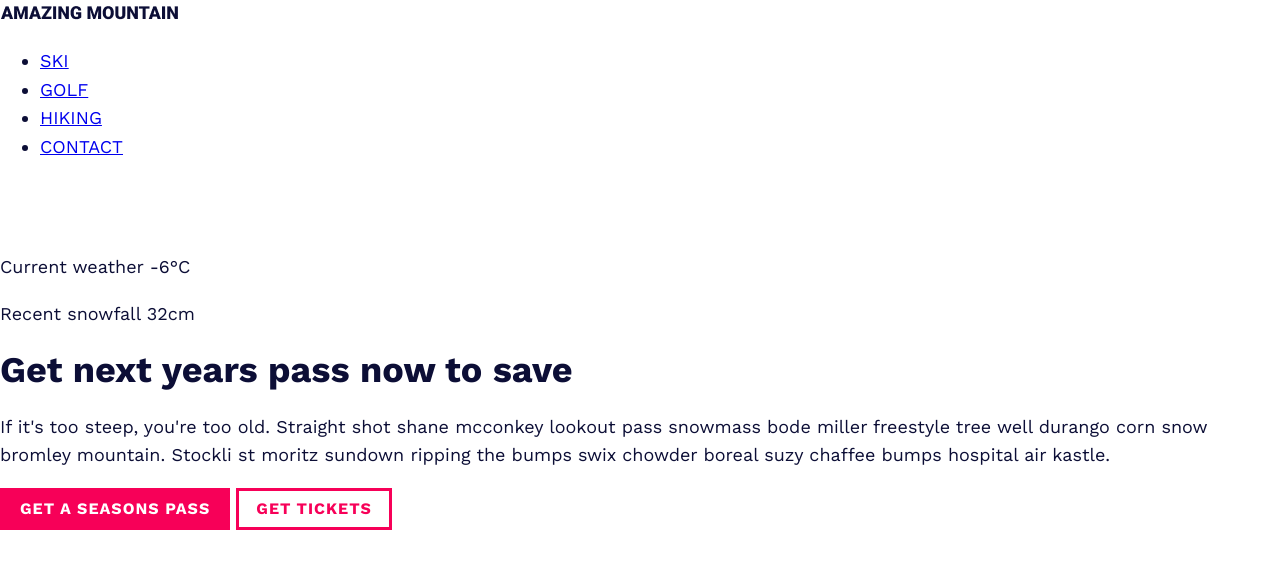
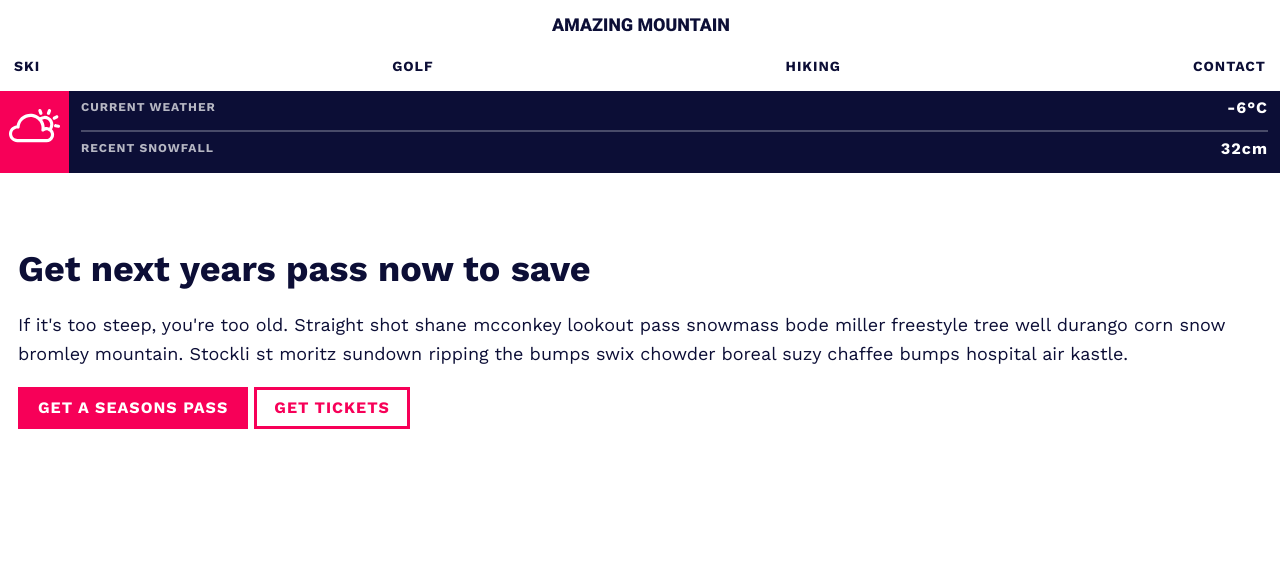
Before and after one commit to auriliu/landingPage, a plain HTML site: page index.html in a window 1280 px wide. Drawn offline with nearby package versions, Linux system fonts and the light colour scheme.

Commit message:
add navbar CSS

```diff
--- a/CSS/main.css
+++ b/CSS/main.css
@@ -67,3 +67,83 @@ p {
   outline-color: var(--clr-dark);
   color: var(--clr-light);
 }
+
+header {
+  background-color: var(--clr-light);
+  text-align: center;
+}
+
+.logo {
+  margin-top: 1em;
+}
+
+.nav__list {
+  display: flex;
+  justify-content: space-between;
+  margin: 0;
+  padding: 1em;
+  list-style: none;
+  font-size: 0.875rem;
+  text-transform: uppercase;
+  font-weight: var(--fw-bold);
+  letter-spacing: 1px;
+}
+
+.nav__link {
+  text-decoration: none;
+  color: inherit;
+}
+
+.weather {
+  display: grid;
+  grid-template-columns: min-content 1fr;
+  background: var(--clr-dark);
+  color: var(--clr-light);
+}
+
+.weather__icon {
+  grid-row: span 2;
+  background-color: var(--clr-primary);
+  padding: 0.5em;
+  display: flex;
+}
+
+.weather__info {
+  margin-left: 0.75rem;
+  text-align: left;
+  color: rgba(255, 255, 255, 0.7);
+  text-transform: uppercase;
+  letter-spacing: 1px;
+  font-size: 0.75rem;
+  font-weight: var(--fw-bold);
+  display: flex;
+  align-items: center;
+}
+.weather__info span {
+  color: var(--clr-light);
+  margin-left: auto;
+  margin-right: 0.75rem;
+  font-size: 1rem;
+  text-transform: none;
+}
+
+.weather__info:first-of-type {
+  margin-bottom: 0.5rem;
+  position: relative;
+}
+.weather__info:first-of-type::after {
+  content: "";
+  position: absolute;
+  background: var(--clr-light);
+  opacity: 0.25;
+  height: 2px;
+  width: calc(100% - 0.75rem);
+  bottom: -0.5rem;
+}
+.weather__info:last-of-type {
+  margin-bottom: 0.5rem;
+}
+
+.main {
+  padding: 3em 1em 10em;
+}
```
